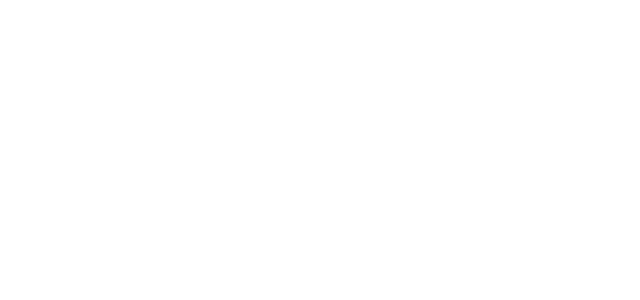
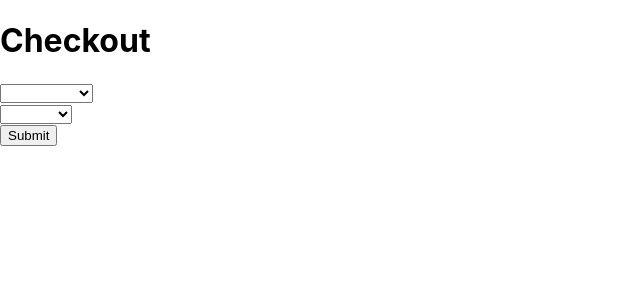
Before and after one commit to AdeeshaD2001/graph-app-portugal, a React (Create React App) app in the folder frontend/: page /checkout in a window 1280 px wide. Before the commit this address had no page. Shown: the top 300 px of the page, without its empty margins (0-640 px from the left). Built offline with nearby package versions, Linux system fonts and the light colour scheme.

Commit message:
1-redirect to checkout or graph depending on isSubscribed 2-added sub and chain selection to front end

```diff
--- a/frontend/src/AppRoutes.jsx
+++ b/frontend/src/AppRoutes.jsx
@@ -7,6 +7,7 @@
 import LoginPage from './pages/LoginPage';
 import GraphPage from './pages/GraphPage';
 import SignupPage from './pages/SignupPage';
+import CheckoutPage from './pages/CheckoutPage';
 import { AuthProvider, AuthContext } from './contexts/auth';
 
 const AppRoutes = () => {
@@ -28,6 +29,7 @@
                     <Route exact path='/login' element={<LoginPage />} />
                     <Route exact path='/graph' element={<GraphPage />} />
                     <Route exact path='/signup' element={<SignupPage />} />
+                    <Route exact path='/checkout' element={<CheckoutPage />} />
                     <Route exact path='/checkout/:cartCode' element={<HomePage />} />
                 </Routes>
             </AuthProvider>
--- a/frontend/src/contexts/auth.jsx
+++ b/frontend/src/contexts/auth.jsx
@@ -20,7 +20,13 @@
         const response = await createSession(email,password);
         localStorage.setItem('user', JSON.stringify(response.data.user));
         setUser(response.data.user);
-        navigate('/graph');
+        console.log(user);
+        if (!user.isSubscribed) {
+
+            navigate('/checkout');
+        }else{
+            navigate('/graph');
+        }
     }
 
     const logout = () => {
--- /dev/null
+++ b/frontend/src/pages/CheckoutPage/index.jsx
@@ -0,0 +1,67 @@
+import React, {useState} from 'react';
+import { useEffect } from 'react';
+import { AuthContext } from '../../contexts/auth';
+
+const CheckoutPage = () => {
+    const [user, setUser] = useState(null);
+    const chosenChains = []
+    let level = '';
+
+    useEffect(() => {
+        const userJSON = localStorage.getItem('user');
+        const user = JSON.parse(userJSON);
+
+        setUser(user);
+        console.log(user);
+        const chains = [{cadeia_nome: 'Amazon',cadeia_id:'65t436te5fdhfuel'}, {cadeia_nome: 'Walmart',cadeia_id:'65t436dhdh653khfuel'}]
+    },[]);
+
+    const handleSubTypeSelect = () => {
+        level = document.querySelector('#sub-type-select').value;
+        console.log(level);
+    }
+
+    const handleChainSelect = () => {
+        chosenChains.push(document.querySelector('#chain-select').value);
+        console.log(chosenChains);
+    }
+
+    const handleSubmit = () => {
+        console.log(level);
+        console.log(chosenChains);
+    }
+
+    return (
+        <div className="checkout-container">
+            <h1>Checkout</h1>
+            <div className="sub-type">
+                <label htmlFor="sub-type-select"></label>
+                <select name="sub-type" id="sub-type-select" onChange={handleSubTypeSelect}>
+                    <option value="''"></option>
+                    <option value="basic-level">Basic Level</option>
+                    <option value="level_two">Level Two</option>
+                    <option value="level_three">Level Three</option>
+                    <option value="level_four">Level Four</option>
+                    <option value="level_five">Level Five</option>
+                </select>
+            </div>
+            <div className="chosen-chains">
+                <label htmlFor="chain-select"></label>
+                <select name="chosen-chain" id="chain-select" onChange={handleChainSelect}>
+                    <option value="''"></option>
+                    <option value="Amazon">Amazon</option>
+                    <option value="Walmart">Walmart</option>
+                    <option value="BestBuy">BestBuy</option>
+                    <option value="Keels">Keels</option>
+                    <option value="Arpico">Arpico</option>
+                </select>
+            </div>
+            <div className="submit-container">
+                <button type="button" onClick={handleSubmit}>Submit</button>
+            </div>
+        </div>
+    );
+
+};
+
+export default CheckoutPage;
```
Also changed, not shown: 1 other file (tests, documents, lock files or other folders).
